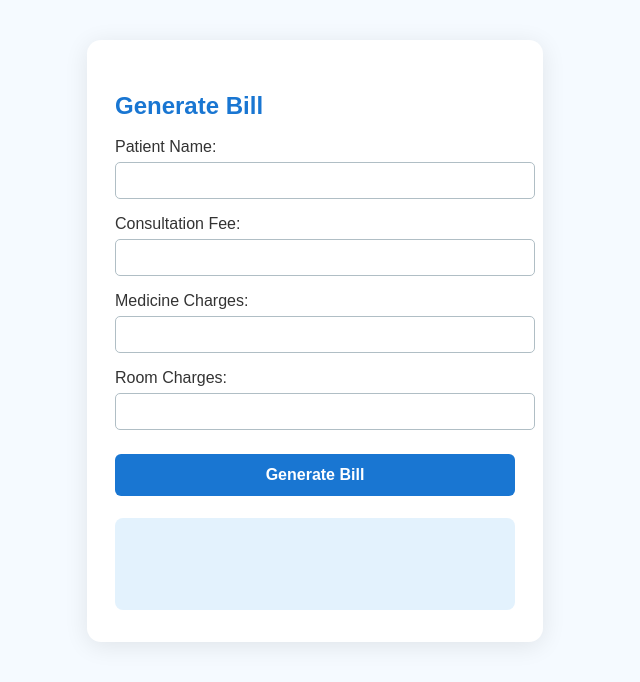
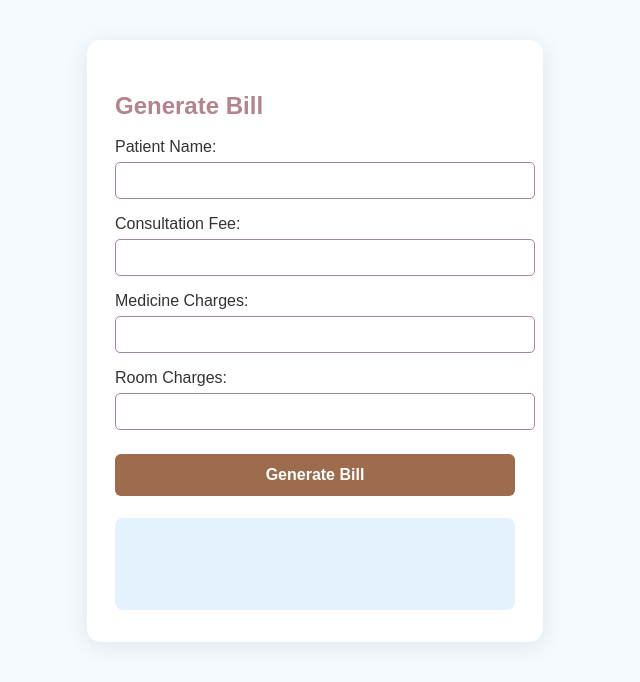
Before and after one commit to sanjayr5656/html, a plain HTML site: page billing.html in a window 1280 px wide. Shown: the whole page, without its empty margins (325-965 px from the left). Drawn offline with Linux system fonts and the light colour scheme.

Commit message:
third commit

```diff
--- a/billing.html
+++ b/billing.html
@@ -13,18 +13,18 @@
             border-radius: 14px;
             box-shadow: 0 4px 24px rgba(0,0,0,0.09);
         }
-        .billing-card h2 { color: #1976d2; margin-bottom: 18px; }
+        .billing-card h2 { color: #b3848dff; margin-bottom: 18px; }
         label { display: block; margin-bottom: 6px; color: #333; }
         input[type="text"], input[type="number"] {
             width: 100%; padding: 9px; margin-bottom: 16px;
-            border: 1px solid #b0bec5; border-radius: 5px; font-size: 15px;
+            border: 1px solid #a885a7; border-radius: 5px; font-size: 15px;
         }
         button {
-            width: 100%; padding: 12px; background: #1976d2; color: #fff;
+            width: 100%; padding: 12px; background: #9c6c4c; color: #fff;
             border: none; border-radius: 6px; font-size: 16px; font-weight: bold;
             cursor: pointer; margin-top: 8px;
         }
-        button:hover { background: #125ea7; }
+        button:hover { background: #0c781c; }
         .result-area {
             margin-top: 22px; background: #e3f2fd; border-radius: 8px;
             padding: 16px; min-height: 60px; white-space: pre-line; font-size: 1em;
```
